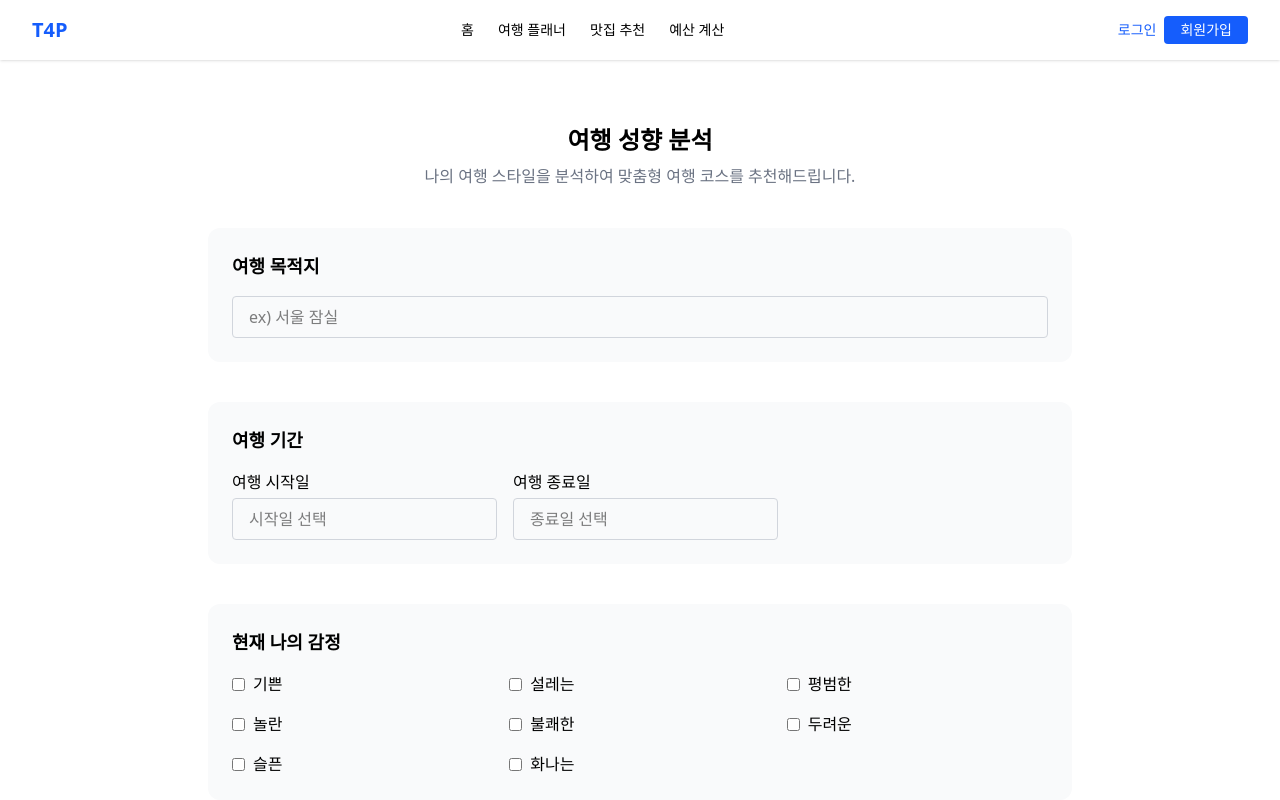
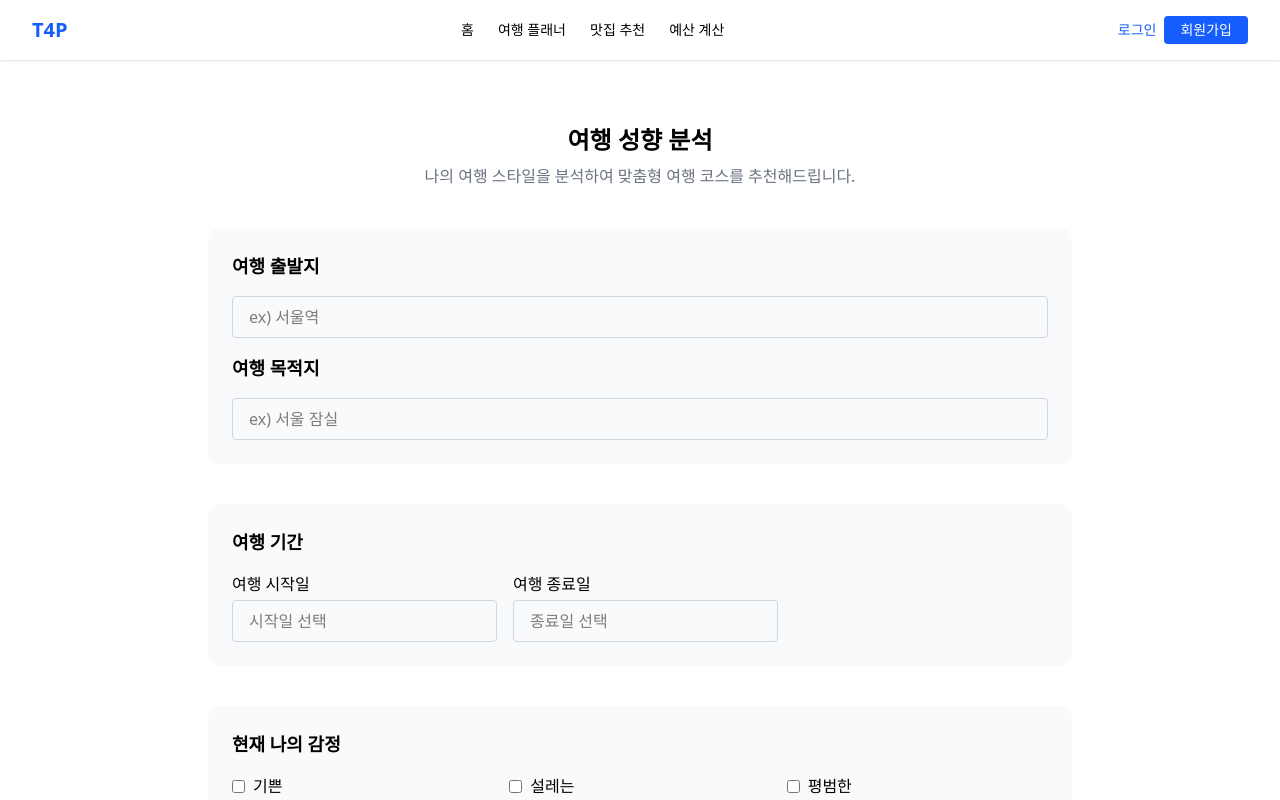
Before and after one commit to Trip4P/T4P, a React (Vite) app in the folder Frontend/: page /TravelStyleForm in a window 1280 px wide. Shown: the top 800 px of the page. Built offline with nearby package versions, Linux system fonts and the light colour scheme.

Commit message:
여행 성향 입력 페이지 출발지 추가

```diff
--- a/Frontend/src/pages/TravelStyleForm.jsx
+++ b/Frontend/src/pages/TravelStyleForm.jsx
@@ -40,9 +40,18 @@ export default function TravelStyleForm() {
           나의 여행 스타일을 분석하여 맞춤형 여행 코스를 추천해드립니다.
         </p>
 
+        {/* 출발지 입력 */}
+        <div className="bg-gray-50 rounded-xl p-6 mb-10">
+          <h2 className="text-lg font-semibold mb-4">여행 출발지</h2>
+          <input type="text"
+            value={destination}
+            onChange={(e) => setDestination(e.target.value)}
+            className="w-full border border-gray-300 rounded px-4 py-2"
+            placeholder="ex) 서울역"
+          />
+
         {/* 목적지 입력 */}
-        <div className="bg-gray-50 rounded-xl p-6 mb-10">
-          <h2 className="text-lg font-semibold mb-4">여행 목적지</h2>
+          <h2 className="text-lg font-semibold mt-4 mb-4">여행 목적지</h2>
           <input type="text"
             value={destination}
             onChange={(e) => setDestination(e.target.value)}
```
